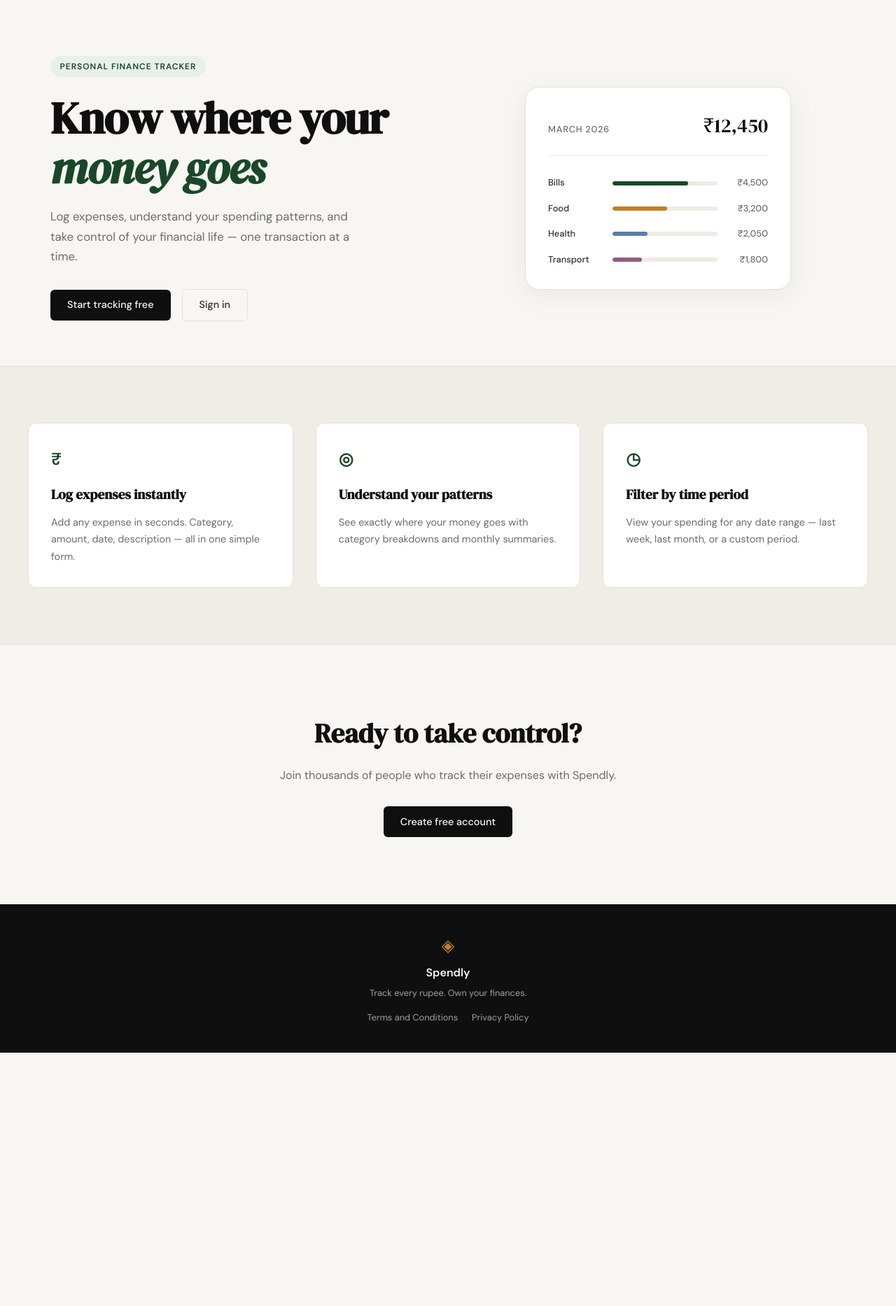
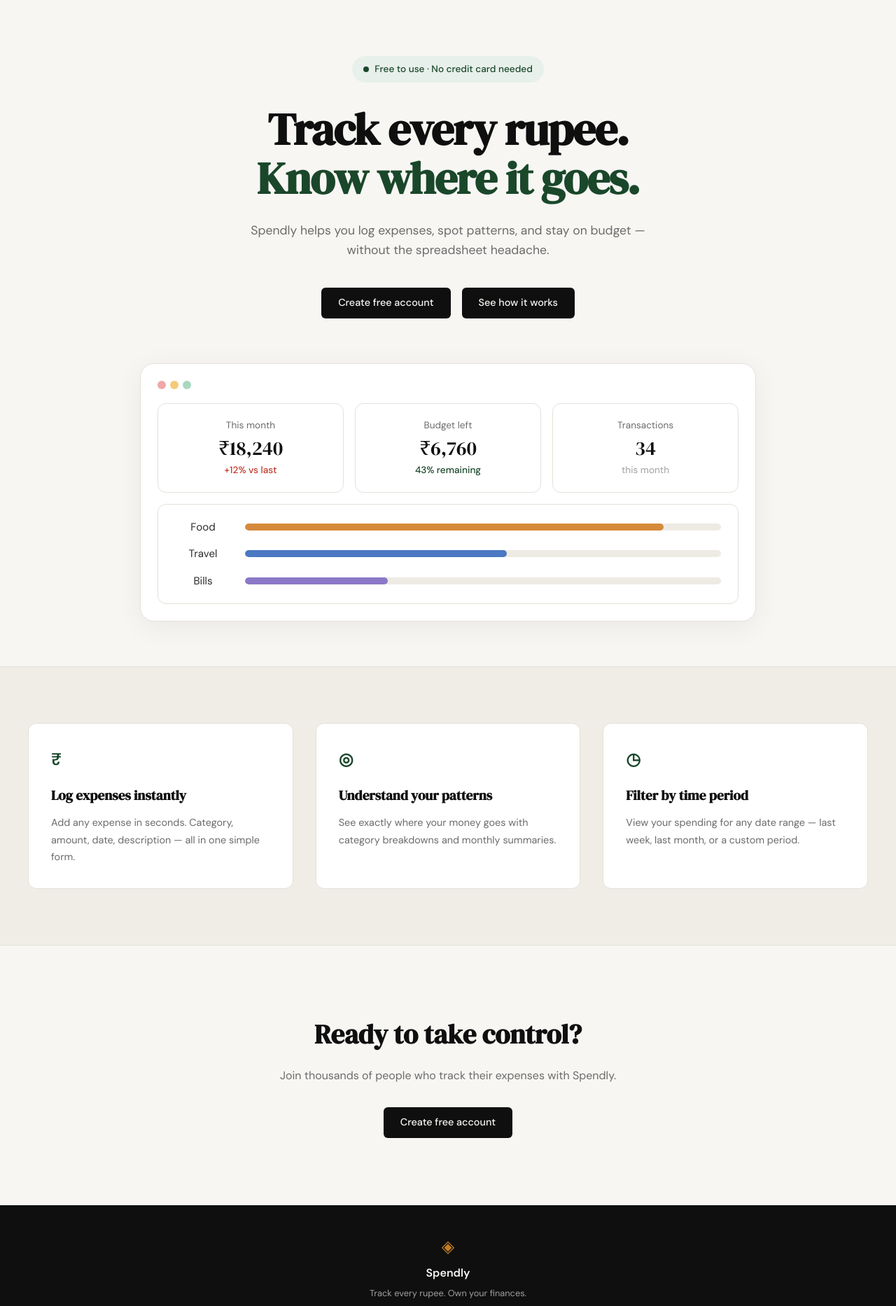
Before and after one commit to AyubKureshi/Spendly, a Flask app: page / in a window 1280 px wide. Shown: the part 61-1927 px from the top of the page at 70% size. Before the commit the page ends 1565 px from the top, so only its background shows below. Run offline with Flask 3, Linux system fonts and the light colour scheme.

Commit message:
landing: redesign hero section to match mockup

```diff
--- a/static/css/style.css
+++ b/static/css/style.css
@@ -125,25 +125,31 @@
 
 .hero {
     padding: 5rem 2rem 4rem;
-    display: grid;
-    grid-template-columns: 1fr 1fr;
-    gap: 4rem;
-    align-items: center;
+    text-align: center;
     max-width: var(--max-width);
     margin: 0 auto;
 }
 
 .hero-badge {
-    display: inline-block;
+    display: inline-flex;
+    align-items: center;
+    gap: 0.5rem;
     background: var(--accent-light);
     color: var(--accent);
-    font-size: 0.75rem;
-    font-weight: 600;
-    letter-spacing: 0.08em;
-    text-transform: uppercase;
-    padding: 0.35rem 0.85rem;
+    font-size: 0.85rem;
+    font-weight: 500;
+    padding: 0.5rem 1rem;
     border-radius: 999px;
-    margin-bottom: 1.5rem;
+    margin-bottom: 2rem;
+}
+
+.hero-badge::before {
+    content: "";
+    width: 8px;
+    height: 8px;
+    background: var(--accent);
+    border-radius: 50%;
+    display: inline-block;
 }
 
 .hero-title {
@@ -152,30 +158,33 @@
     line-height: 1.1;
     letter-spacing: -0.02em;
     color: var(--ink);
-    margin-bottom: 1.25rem;
+    margin-bottom: 1.5rem;
 }
 
 .hero-title em {
-    font-style: italic;
+    font-style: normal;
     color: var(--accent);
+    display: block;
 }
 
 .hero-subtitle {
-    font-size: 1.05rem;
+    font-size: 1.1rem;
     color: var(--ink-muted);
-    line-height: 1.7;
-    max-width: 460px;
-    margin-bottom: 2rem;
+    line-height: 1.6;
+    max-width: 620px;
+    margin: 0 auto 2.5rem;
 }
 
 .hero-actions {
     display: flex;
     gap: 1rem;
     align-items: center;
+    justify-content: center;
+    margin-bottom: 4rem;
 }
 
 /* ------------------------------------------------------------------ */
-/* Mock card (hero visual)                                             */
+/* Mock dashboard (hero visual)                                        */
 /* ------------------------------------------------------------------ */
 
 .hero-visual {
@@ -187,52 +196,87 @@
     background: var(--paper-card);
     border: 1px solid var(--border);
     border-radius: var(--radius-lg);
-    padding: 2rem;
+    padding: 1.5rem;
     width: 100%;
-    max-width: 380px;
+    max-width: 880px;
     box-shadow: 0 8px 40px rgba(0,0,0,0.06);
 }
 
-.mock-card-header {
+.mock-dots {
     display: flex;
-    justify-content: space-between;
-    align-items: baseline;
-    margin-bottom: 1.75rem;
-    padding-bottom: 1.25rem;
-    border-bottom: 1px solid var(--border-soft);
+    gap: 6px;
+    margin-bottom: 1.25rem;
 }
 
-.mock-label {
-    font-size: 0.8rem;
-    font-weight: 500;
-    color: var(--ink-muted);
-    text-transform: uppercase;
-    letter-spacing: 0.06em;
+.mock-dots span {
+    width: 12px;
+    height: 12px;
+    border-radius: 50%;
+    background: #f0a8a8;
 }
 
-.mock-total {
+.mock-dots span:nth-child(2) { background: #f6c97a; }
+.mock-dots span:nth-child(3) { background: #a8d8c0; }
+
+.mock-stats {
+    display: grid;
+    grid-template-columns: repeat(3, 1fr);
+    gap: 1rem;
+    margin-bottom: 1rem;
+}
+
+.mock-stat {
+    border: 1px solid var(--border);
+    border-radius: var(--radius-md);
+    padding: 1.25rem 1.5rem;
+}
+
+.mock-stat-label {
+    font-size: 0.85rem;
+    color: var(--ink-muted);
+    margin-bottom: 0.5rem;
+}
+
+.mock-stat-value {
     font-family: var(--font-display);
     font-size: 1.75rem;
     color: var(--ink);
+    margin-bottom: 0.4rem;
+    line-height: 1;
 }
 
-.mock-bars { display: flex; flex-direction: column; gap: 1rem; }
+.mock-stat-meta {
+    font-size: 0.85rem;
+    font-weight: 500;
+}
+
+.mock-stat-meta.up { color: var(--danger); }
+.mock-stat-meta.ok { color: var(--accent); }
+.mock-stat-meta.muted { color: var(--ink-faint); font-weight: 400; }
+
+.mock-bars {
+    border: 1px solid var(--border);
+    border-radius: var(--radius-md);
+    padding: 1.25rem 1.5rem;
+    display: flex;
+    flex-direction: column;
+    gap: 0.9rem;
+}
 
 .mock-bar-row {
     display: grid;
-    grid-template-columns: 80px 1fr 60px;
+    grid-template-columns: 80px 1fr;
     align-items: center;
-    gap: 0.75rem;
+    gap: 1.25rem;
 }
 
 .mock-cat {
-    font-size: 0.8rem;
-    font-weight: 500;
+    font-size: 0.95rem;
     color: var(--ink-soft);
 }
 
 .mock-bar-track {
-    height: 6px;
+    height: 10px;
     background: var(--border-soft);
     border-radius: 999px;
     overflow: hidden;
@@ -240,21 +284,13 @@
 
 .mock-bar {
     height: 100%;
-    background: var(--accent);
     border-radius: 999px;
     transition: width 0.6s ease;
 }
 
-.mock-bar-2 { background: var(--accent-2); }
-.mock-bar-3 { background: #5b7fa6; }
-.mock-bar-4 { background: #8b5e83; }
-
-.mock-amt {
-    font-size: 0.8rem;
-    font-weight: 500;
-    color: var(--ink-muted);
-    text-align: right;
-}
+.mock-bar-1 { background: #d68a3c; }   /* Food — orange */
+.mock-bar-2 { background: #4a78c2; }   /* Travel — blue */
+.mock-bar-3 { background: #8b78c8; }   /* Bills — purple */
 
 /* ------------------------------------------------------------------ */
 /* Buttons                                                             */
@@ -603,16 +639,13 @@
 /* ------------------------------------------------------------------ */
 
 @media (max-width: 900px) {
-    .hero {
-        grid-template-columns: 1fr;
-        text-align: center;
-    }
-
-    .hero-subtitle { max-width: 100%; }
-    .hero-actions { justify-content: center; }
-    .hero-visual { display: none; }
-
+    .hero { padding: 3rem 1.5rem 3rem; }
+    .hero-title { font-size: 2.25rem; }
+    .hero-actions { flex-direction: column; }
+    .hero-actions .btn-primary,
+    .hero-actions .btn-ghost { width: 100%; max-width: 320px; text-align: center; }
     .features-inner { grid-template-columns: 1fr; }
+    .mock-stats { grid-template-columns: 1fr; }
 
     .legal { padding: 3rem 1.25rem 4rem; }
     .legal-title { font-size: 2rem; }
--- a/templates/landing.html
+++ b/templates/landing.html
@@ -6,55 +6,60 @@
 
 <section class="hero">
     <div class="hero-inner">
-        <div class="hero-badge">Personal Finance Tracker</div>
+        <div class="hero-badge">Free to use · No credit card needed</div>
         <h1 class="hero-title">
-            Know where your<br>
-            <em>money goes</em>
+            Track every rupee.
+            <em>Know where it goes.</em>
         </h1>
         <p class="hero-subtitle">
-            Log expenses, understand your spending patterns,
-            and take control of your financial life —
-            one transaction at a time.
+            Spendly helps you log expenses, spot patterns, and stay
+            on budget — without the spreadsheet headache.
         </p>
         <div class="hero-actions">
-            <a href="{{ url_for('register') }}" class="btn-primary">Start tracking free</a>
-            <a href="{{ url_for('login') }}" class="btn-ghost">Sign in</a>
+            <a href="{{ url_for('register') }}" class="btn-primary">Create free account</a>
+            <a href="#how" class="btn-primary">See how it works</a>
         </div>
     </div>
     <div class="hero-visual">
         <div class="mock-card">
-            <div class="mock-card-header">
-                <span class="mock-label">March 2026</span>
-                <span class="mock-total">₹12,450</span>
+            <div class="mock-dots">
+                <span></span><span></span><span></span>
+            </div>
+            <div class="mock-stats">
+                <div class="mock-stat">
+                    <div class="mock-stat-label">This month</div>
+                    <div class="mock-stat-value">₹18,240</div>
+                    <div class="mock-stat-meta up">+12% vs last</div>
+                </div>
+                <div class="mock-stat">
+                    <div class="mock-stat-label">Budget left</div>
+                    <div class="mock-stat-value">₹6,760</div>
+                    <div class="mock-stat-meta ok">43% remaining</div>
+                </div>
+                <div class="mock-stat">
+                    <div class="mock-stat-label">Transactions</div>
+                    <div class="mock-stat-value">34</div>
+                    <div class="mock-stat-meta muted">this month</div>
+                </div>
             </div>
             <div class="mock-bars">
                 <div class="mock-bar-row">
+                    <span class="mock-cat">Food</span>
+                    <div class="mock-bar-track">
+                        <div class="mock-bar mock-bar-1" style="width: 88%"></div>
+                    </div>
+                </div>
+                <div class="mock-bar-row">
+                    <span class="mock-cat">Travel</span>
+                    <div class="mock-bar-track">
+                        <div class="mock-bar mock-bar-2" style="width: 55%"></div>
+                    </div>
+                </div>
+                <div class="mock-bar-row">
                     <span class="mock-cat">Bills</span>
                     <div class="mock-bar-track">
-                        <div class="mock-bar" style="width: 72%"></div>
+                        <div class="mock-bar mock-bar-3" style="width: 30%"></div>
                     </div>
-                    <span class="mock-amt">₹4,500</span>
-                </div>
-                <div class="mock-bar-row">
-                    <span class="mock-cat">Food</span>
-                    <div class="mock-bar-track">
-                        <div class="mock-bar mock-bar-2" style="width: 52%"></div>
-                    </div>
-                    <span class="mock-amt">₹3,200</span>
-                </div>
-                <div class="mock-bar-row">
-                    <span class="mock-cat">Health</span>
-                    <div class="mock-bar-track">
-                        <div class="mock-bar mock-bar-3" style="width: 33%"></div>
-                    </div>
-                    <span class="mock-amt">₹2,050</span>
-                </div>
-                <div class="mock-bar-row">
-                    <span class="mock-cat">Transport</span>
-                    <div class="mock-bar-track">
-                        <div class="mock-bar mock-bar-4" style="width: 28%"></div>
-                    </div>
-                    <span class="mock-amt">₹1,800</span>
                 </div>
             </div>
         </div>
```
Also changed, not shown: Screenshot 2026-03-25 at 12.36.20 AM.png (added).
